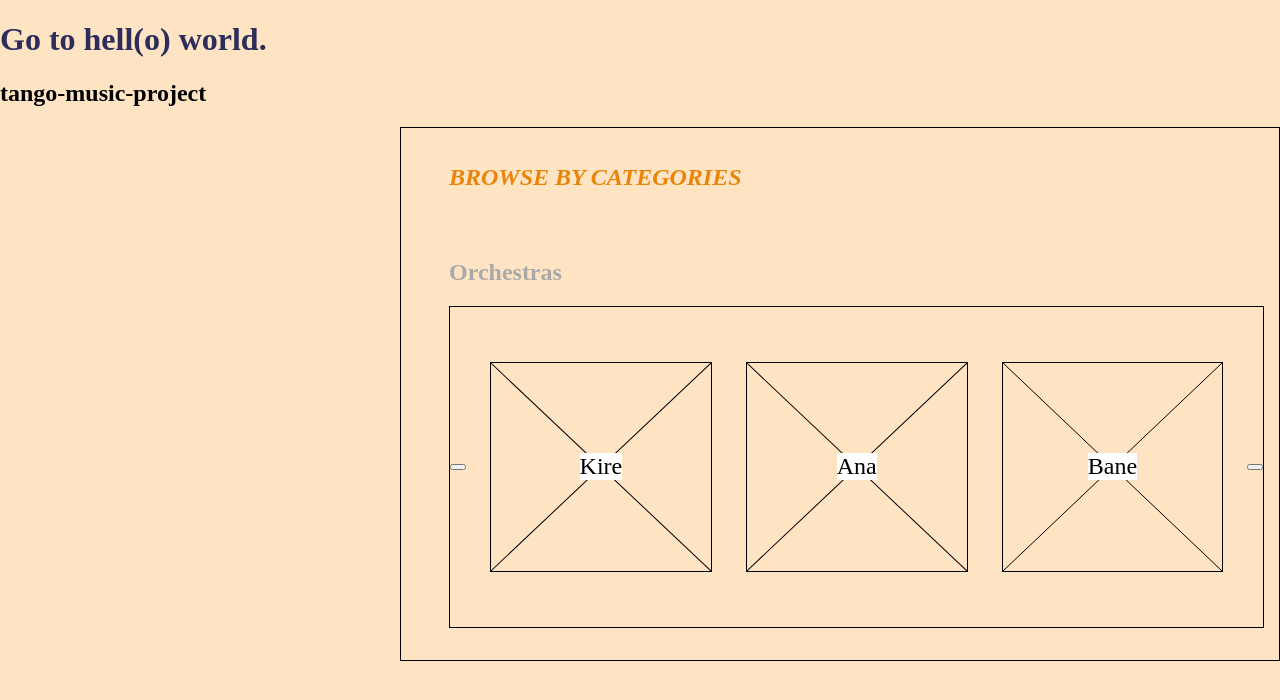
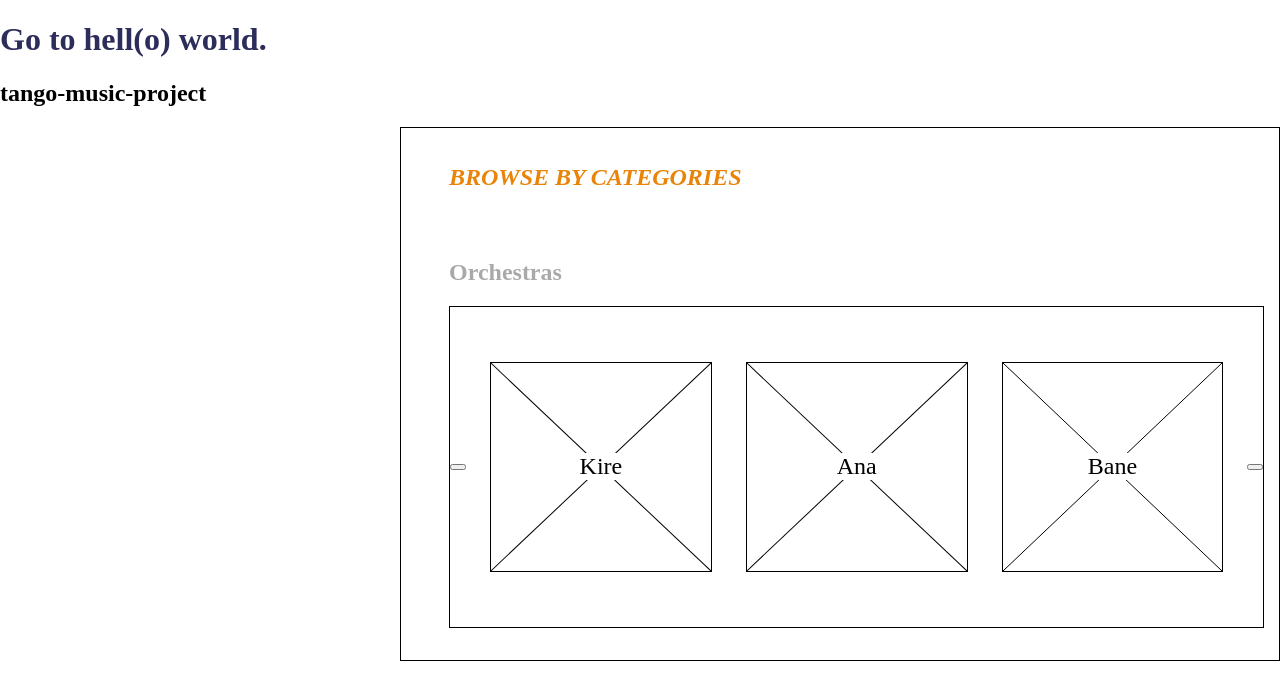
Before and after one commit to kolaroski/tango-music, a React app: page / in a window 1280 px wide. Shown: the top 700 px of the page. Built offline with nearby package versions, Linux system fonts and the light colour scheme.

Commit message:
Change: added background color

```diff
--- a/src/index.css
+++ b/src/index.css
@@ -1,4 +1,4 @@
 body {
   margin: 0;
-  background-color: bisque;
+  background: #fff;;
 }
```
